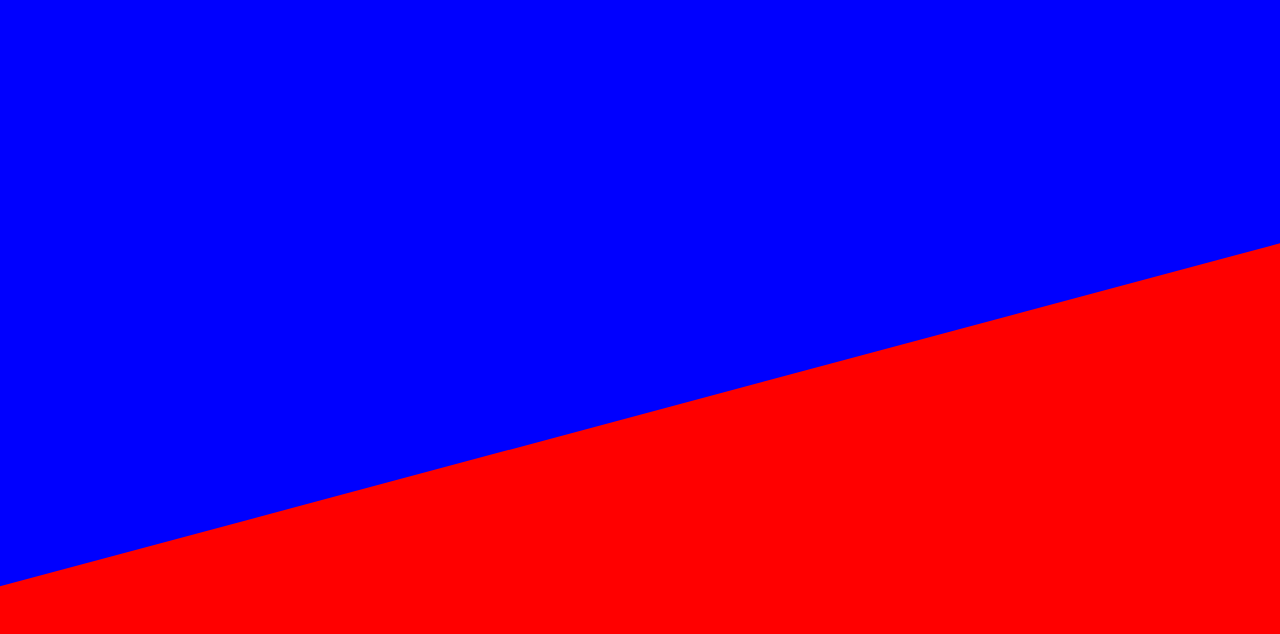
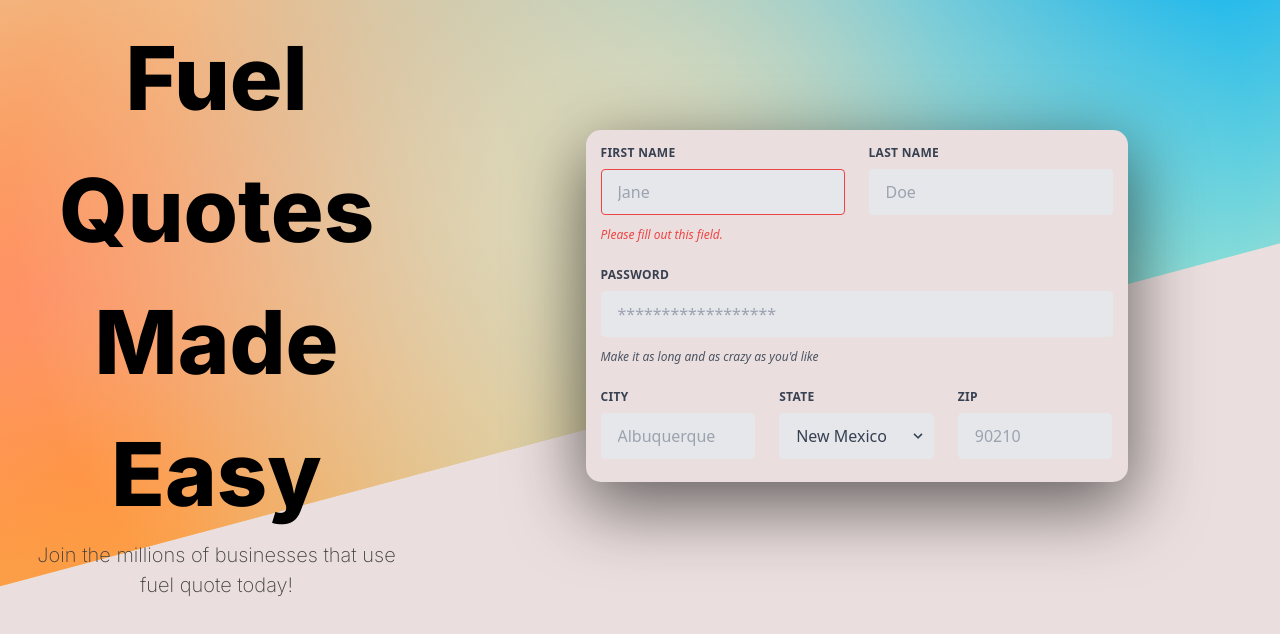
Before and after one commit to jr7072/Software-Design-Project, a Next.js app in the folder singh_project/: page / in a window 1280 px wide. Shown: the top 634 px of the page. Built offline with nearby package versions, Linux system fonts and the light colour scheme.

Commit message:
added gradient, text, tailwind, and form

```diff
--- /dev/null
+++ b/singh_project/postcss.config.js
@@ -0,0 +1,6 @@
+module.exports = {
+  plugins: {
+    tailwindcss: {},
+    autoprefixer: {},
+  },
+}
--- a/singh_project/src/pages/index.js
+++ b/singh_project/src/pages/index.js
@@ -15,11 +15,82 @@
         <meta name="description" content="Fuel quotes made easy" />
         <meta name="viewport" content="width=device-width, initial-scale=1" />
         <link rel="icon" href="/favicon.ico" />
+        <link rel="preconnect" href="https://fonts.googleapis.com"></link>
+        <link rel="preconnect" href="https://fonts.gstatic.com" crossorigin></link>
+        <link href="https://fonts.googleapis.com/css2?family=Inter:wght@800&display=swap" rel="stylesheet"></link>
       </Head>
       <main className={styles.main}>
-          <div className={styles.backdrop} >
-            <div className={styles.gradientContainer}>
-
+          <div className={styles.wrapper}>
+            <div className={styles.backdrop} >
+              <div className={styles.gradientContainer}>
+              </div>
+            </div>
+            <div className={styles.overlay}>
+              <div className={styles.container}>
+                <div className={styles.bodyWrapper}>
+                  <div className={styles.textWrapper}>
+                    <h1 className={styles.headerText}>Fuel Quotes Made Easy</h1>
+                    <p className={styles.subText}>Join the millions of businesses that use fuel quote today!</p>
+                  </div>
+                  <div className={styles.formWrapper}>
+                    <form class="w-full max-w-lg">
+                      <div class="flex flex-wrap -mx-3 mb-6">
+                        <div class="w-full md:w-1/2 px-3 mb-6 md:mb-0">
+                          <label class="block uppercase tracking-wide text-gray-700 text-xs font-bold mb-2" for="grid-first-name">
+                            First Name
+                          </label>
+                          <input class="appearance-none block w-full bg-gray-200 text-gray-700 border border-red-500 rounded py-3 px-4 mb-3 leading-tight focus:outline-none focus:bg-white" id="grid-first-name" type="text" placeholder="Jane"></input>
+                          <p class="text-red-500 text-xs italic">Please fill out this field.</p>
+                        </div>
+                        <div class="w-full md:w-1/2 px-3">
+                          <label class="block uppercase tracking-wide text-gray-700 text-xs font-bold mb-2" for="grid-last-name">
+                            Last Name
+                          </label>
+                          <input class="appearance-none block w-full bg-gray-200 text-gray-700 border border-gray-200 rounded py-3 px-4 leading-tight focus:outline-none focus:bg-white focus:border-gray-500" id="grid-last-name" type="text" placeholder="Doe"></input>
+                        </div>
+                      </div>
+                      <div class="flex flex-wrap -mx-3 mb-6">
+                        <div class="w-full px-3">
+                          <label class="block uppercase tracking-wide text-gray-700 text-xs font-bold mb-2" for="grid-password">
+                            Password
+                          </label>
+                          <input class="appearance-none block w-full bg-gray-200 text-gray-700 border border-gray-200 rounded py-3 px-4 mb-3 leading-tight focus:outline-none focus:bg-white focus:border-gray-500" id="grid-password" type="password" placeholder="******************"></input>
+                          <p class="text-gray-600 text-xs italic">Make it as long and as crazy as you'd like</p>
+                        </div>
+                      </div>
+                      <div class="flex flex-wrap -mx-3 mb-2">
+                        <div class="w-full md:w-1/3 px-3 mb-6 md:mb-0">
+                          <label class="block uppercase tracking-wide text-gray-700 text-xs font-bold mb-2" for="grid-city">
+                            City
+                          </label>
+                          <input class="appearance-none block w-full bg-gray-200 text-gray-700 border border-gray-200 rounded py-3 px-4 leading-tight focus:outline-none focus:bg-white focus:border-gray-500" id="grid-city" type="text" placeholder="Albuquerque"></input>
+                        </div>
+                        <div class="w-full md:w-1/3 px-3 mb-6 md:mb-0">
+                          <label class="block uppercase tracking-wide text-gray-700 text-xs font-bold mb-2" for="grid-state">
+                            State
+                          </label>
+                          <div class="relative">
+                            <select class="block appearance-none w-full bg-gray-200 border border-gray-200 text-gray-700 py-3 px-4 pr-8 rounded leading-tight focus:outline-none focus:bg-white focus:border-gray-500" id="grid-state">
+                              <option>New Mexico</option>
+                              <option>Missouri</option>
+                              <option>Texas</option>
+                            </select>
+                            <div class="pointer-events-none absolute inset-y-0 right-0 flex items-center px-2 text-gray-700">
+                              <svg class="fill-current h-4 w-4" xmlns="http://www.w3.org/2000/svg" viewBox="0 0 20 20"><path d="M9.293 12.95l.707.707L15.657 8l-1.414-1.414L10 10.828 5.757 6.586 4.343 8z"/></svg>
+                            </div>
+                          </div>
+                        </div>
+                        <div class="w-full md:w-1/3 px-3 mb-6 md:mb-0">
+                          <label class="block uppercase tracking-wide text-gray-700 text-xs font-bold mb-2" for="grid-zip">
+                            Zip
+                          </label>
+                          <input class="appearance-none block w-full bg-gray-200 text-gray-700 border border-gray-200 rounded py-3 px-4 leading-tight focus:outline-none focus:bg-white focus:border-gray-500" id="grid-zip" type="text" placeholder="90210"></input>
+                        </div>
+                      </div>
+                    </form>
+                  </div>
+                </div>
+              </div>
             </div>
           </div>
       </main>
--- a/singh_project/src/styles/Home.module.css
+++ b/singh_project/src/styles/Home.module.css
@@ -4,19 +4,95 @@
   width: 100vw;
 }
 
+.wrapper{
+  position: relative;
+  width: 100%;
+  height: 100%;
+}
+
 .backdrop{
-  background-color: red;
+  background-color: #ebdede;
   width: 100%;
   height: 100%;
   overflow: hidden;
 }
 
 .gradientContainer{
-  background-color: blue;
   width: 125%;
   height: 125%;
   position: relative;
   bottom:70%;
   left: -25%;
   transform: rotate(-15deg);
+  background-color:hsla(53,39%,82%,1);
+  background-image:
+  radial-gradient(at 55% 78%, hsla(53,39%,82%,1) 0px, transparent 50%),
+  radial-gradient(at 18% 73%, hsla(17,100%,70%,1) 0px, transparent 50%),
+  radial-gradient(at 93% 65%, hsla(197,98%,48%,1) 0px, transparent 50%),
+  radial-gradient(at 74% 86%, hsla(170,75%,73%,1) 0px, transparent 50%),
+  radial-gradient(at 18% 90%, hsla(36,100%,52%,1) 0px, transparent 50%);
 }
+
+.overlay{
+  position: absolute;
+  top: 0;
+  left: 0;
+  width: 100%;
+  height: 100%;
+  display: flex;
+  justify-content: center;
+  align-items: center;
+}
+
+.container{
+  width: 100%;
+  height: 100%;
+  display: flex;
+  justify-content: center;
+  align-items: end;
+}
+
+.bodyWrapper{
+  display: flex;
+  justify-content: space-around;
+  align-items: center;
+  margin-bottom: 25vh;
+}
+
+.textWrapper{
+  width: 30%;
+  height: 30%;
+  display: flex;
+  flex-wrap: wrap;
+  justify-content: center;
+  align-items: center;
+  font-family: 'Inter', sans-serif;
+
+}
+
+.headerText{
+  font-size: 5.5rem;
+  font-weight: 800;
+  color: #000000;
+  text-align: center;
+  margin: 0;
+}
+
+.subText{
+  font-size: 1.25rem;
+  font-weight: 200;
+  color: #414141;
+  text-align: center;
+  margin: 0;
+}
+
+
+.formWrapper{
+  background-color: #ebdede;
+  padding: 15px;
+  width: auto;
+  height: auto;
+  margin: 0 10%;
+  border-radius: 15px;
+  box-shadow: rgba(0, 0, 0, 0.56) 0px 22px 70px 4px;
+}
--- a/singh_project/src/styles/globals.css
+++ b/singh_project/src/styles/globals.css
@@ -1,3 +1,7 @@
+@tailwind base;
+@tailwind components;
+@tailwind utilities;
+
 html, body{
   padding: 0;
   margin: 0;
--- /dev/null
+++ b/singh_project/tailwind.config.js
@@ -0,0 +1,10 @@
+/** @type {import('tailwindcss').Config} */
+module.exports = {
+  content: [
+    "./src/**/*.{js,ts,jsx,tsx}",
+  ],
+  theme: {
+    extend: {},
+  },
+  plugins: [],
+}
```
Also changed, not shown: singh_project/package.json (+6 -1 lines), singh_project/.eslintrc.json, singh_project/public/grad_test.png (added), singh_project/public/images.png (added).
